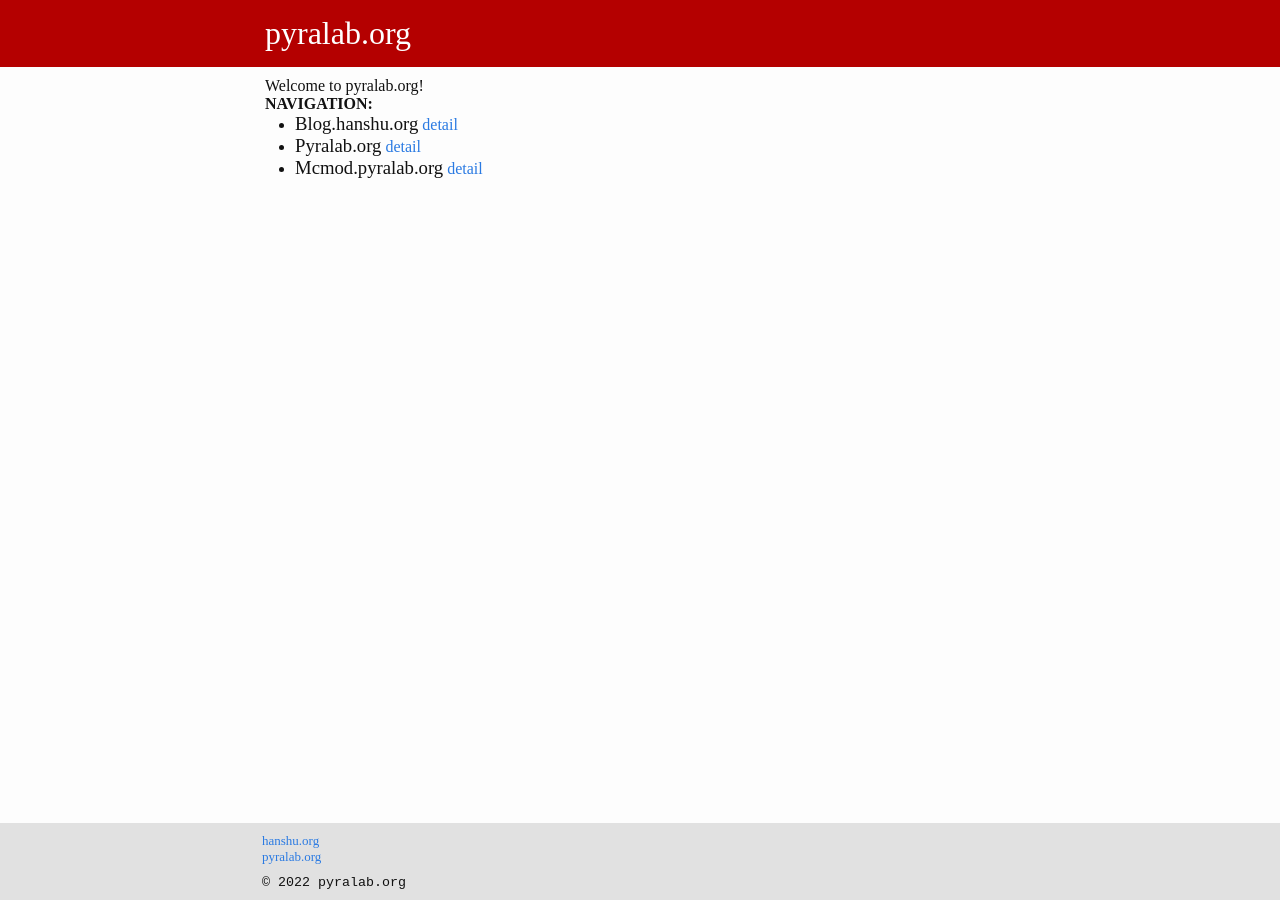
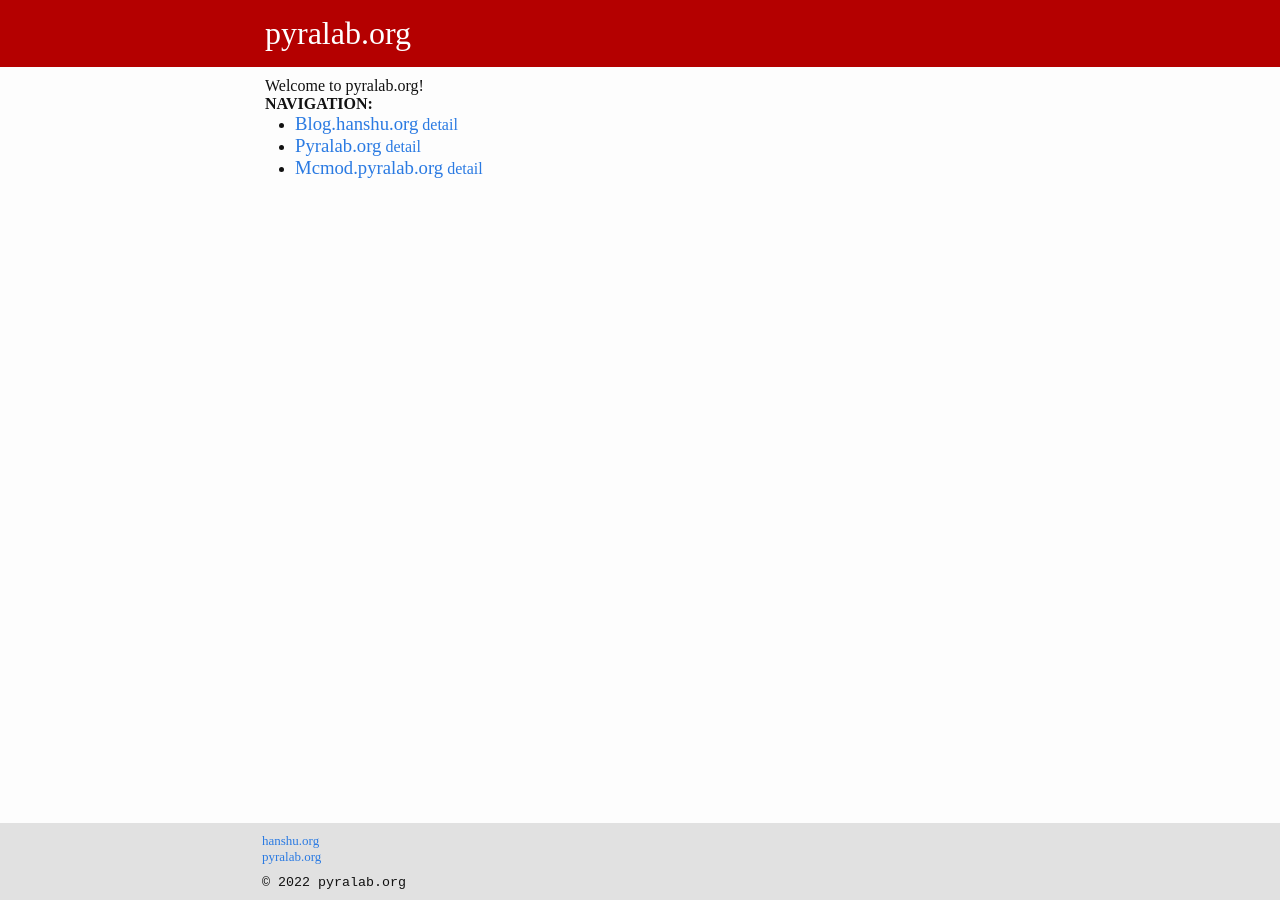
Before and after one commit to hannshu/pyralab.org, a Jekyll site: the page built from index.md, in a window 1280 px wide. Built offline with Jekyll 4.4.1, drawn with Linux system fonts in a browser that asks for light colours.

Commit message:
Update home.html

```diff
--- a/_layouts/home.html
+++ b/_layouts/home.html
@@ -11,7 +11,7 @@ title: navigation
   <ul>
     {% for article in sorted_pages %}
     {{article.categories}}
-    <li><h3 style="display: inline;">{{ article.title }}</h3>
+    <li><h3 style="display: inline;"><a href="{{ article.title }}">{{ article.title }}</a></h3>
     <a href="{{ article.url | relative_url }}">detail</a></li>
     {% endfor %}
   </ul>
```
